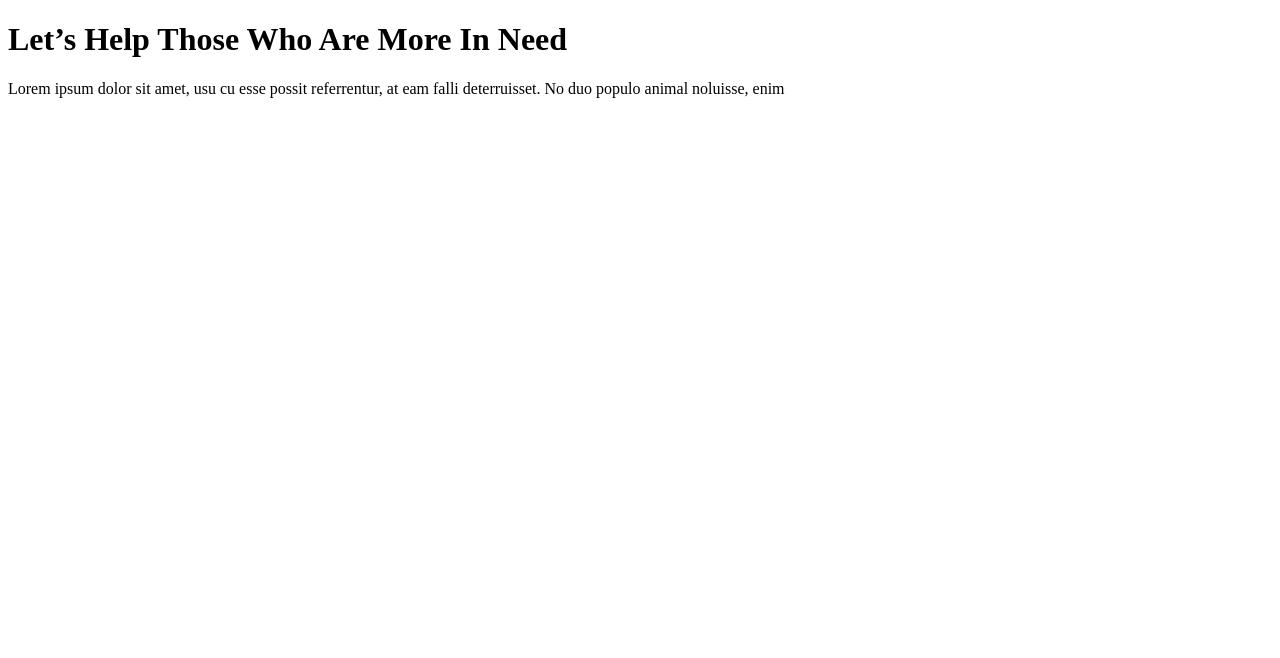
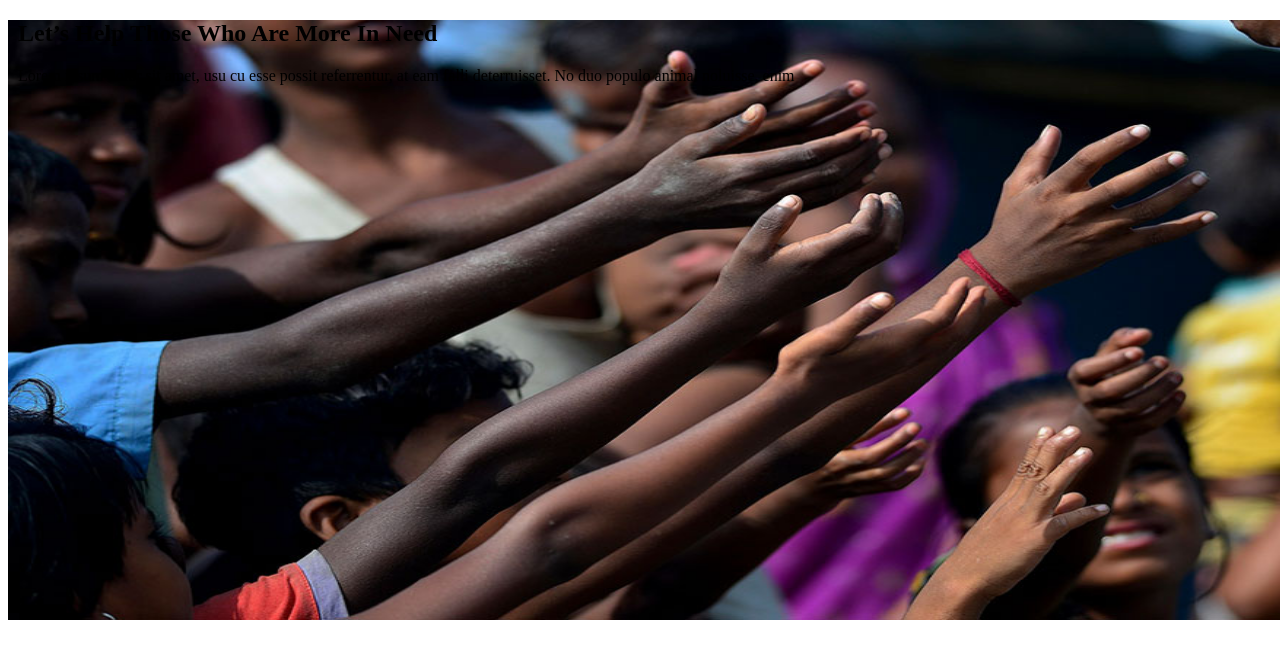
Before and after one commit to Shuvo-75/my-first-donate-web-page, a plain HTML site: page index.html in a window 1280 px wide. Drawn offline with Linux system fonts and the light colour scheme.

Commit message:
second commit

```diff
--- a/index.html
+++ b/index.html
@@ -10,12 +10,14 @@
 </head>
 
 <body>
-    <div class="">
-        <h1>Let’s Help Those Who Are
-            More In Need</h1>
-        <p>Lorem ipsum dolor sit amet, usu cu esse possit referrentur, at eam falli
-            deterruisset. No duo populo animal noluisse, enim</p>
-    </div>
+    <section class="top-banner">
+        <div>
+            <h1>Let’s Help Those Who Are
+                More In Need</h1>
+            <p>Lorem ipsum dolor sit amet, usu cu esse possit referrentur, at eam falli
+                deterruisset. No duo populo animal noluisse, enim</p>
+        </div>
+    </section>
 </body>
 
 </html>
--- a/style.css
+++ b/style.css
@@ -0,0 +1,19 @@
+.top-banner {
+    background-image: url(images/donation13.jpg);
+    background-repeat: no-repeat;
+    background-size: 100% 100%;
+
+}
+
+.top-banner {
+    border: 5px;
+    padding-left: 10px;
+    padding-right: 10px;
+    height: 600px;
+    width: 100%;
+}
+
+.top-banner text {
+    align-items: center;
+    color: yellow;
+}
```
